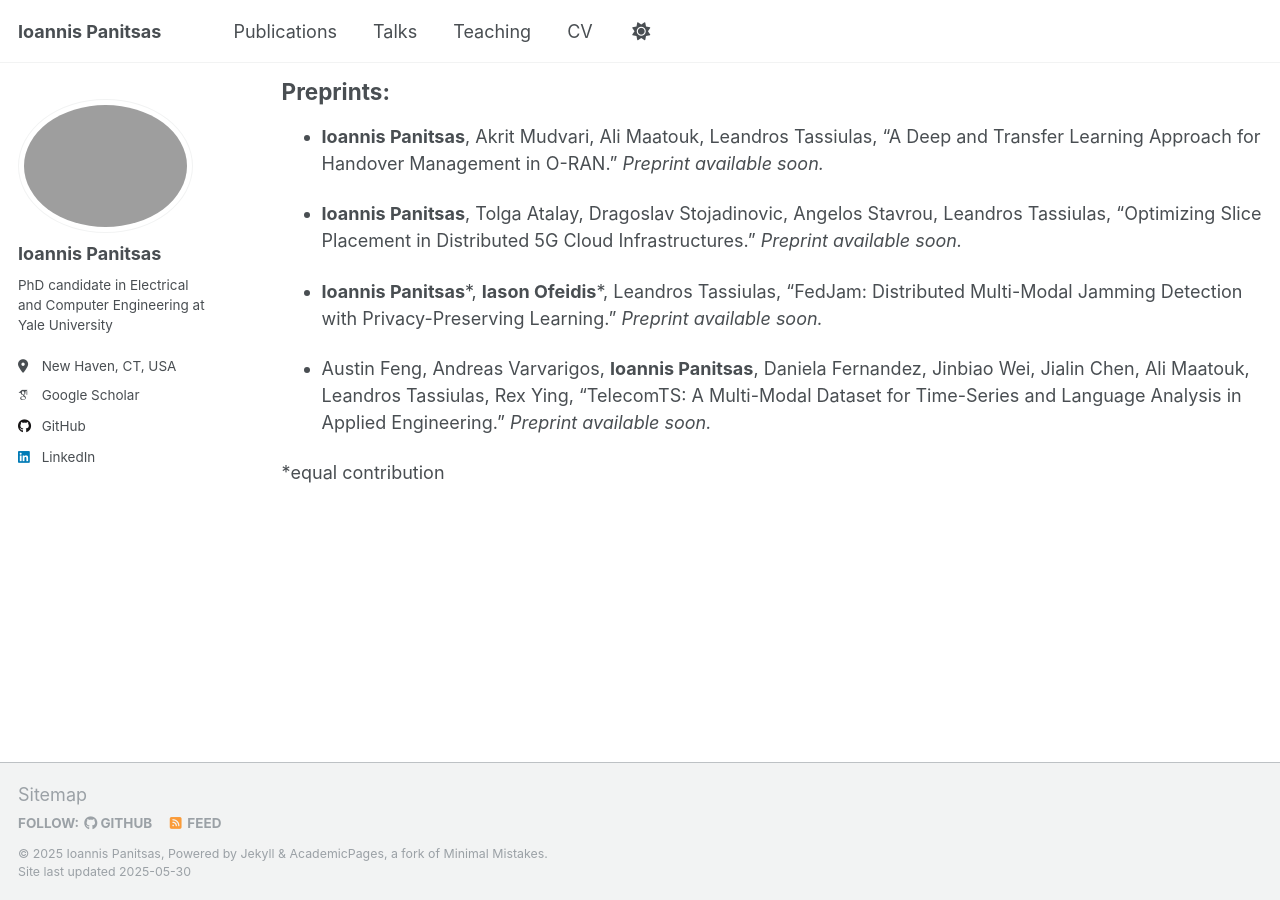
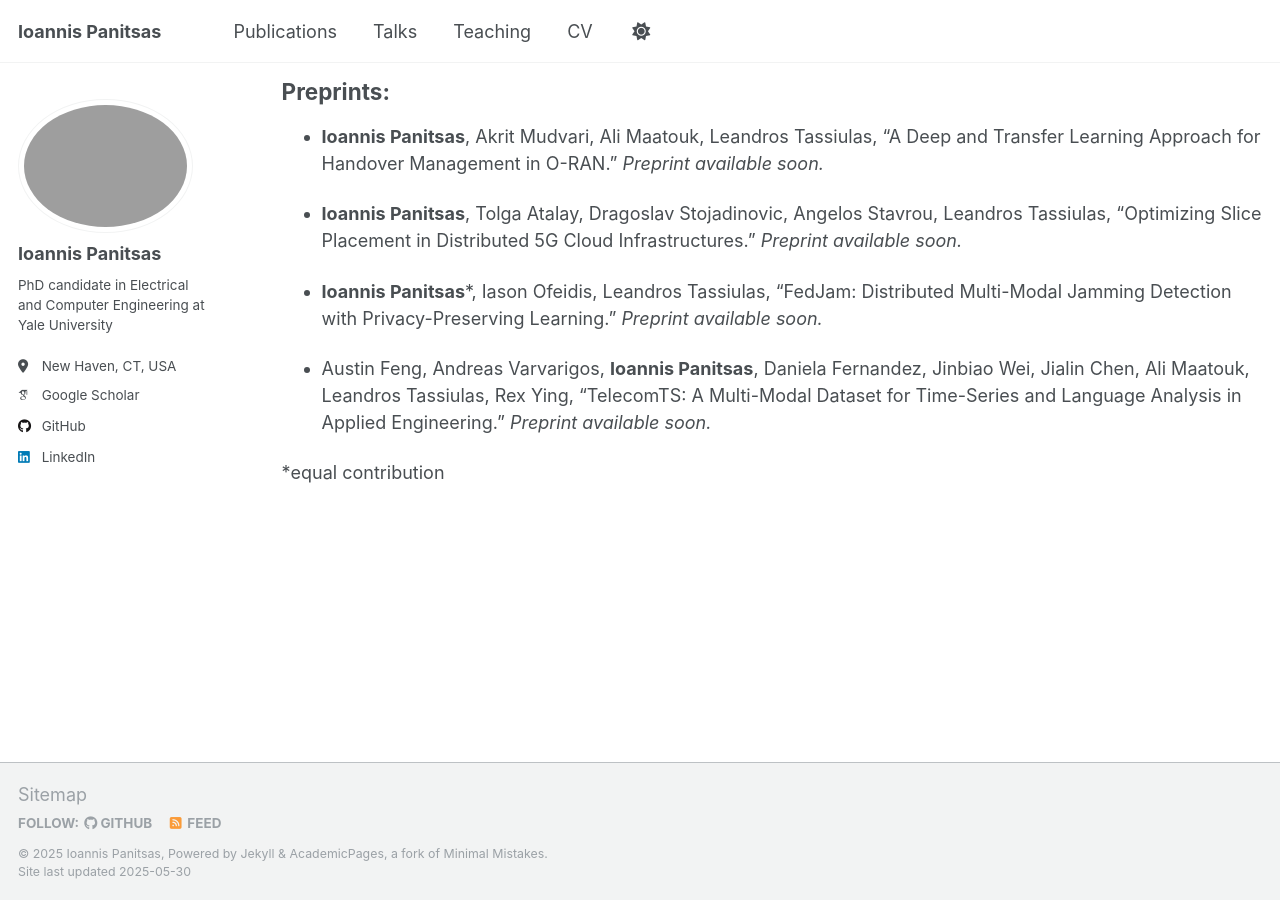
Before and after one commit to panitsasi/panitsasi.github.io, a Jekyll site: the page built from _pages/publications.md, in a window 1280 px wide and 900 px high, scrolled down 519 px. Built offline with Jekyll 4.4.1, drawn with Linux system fonts in a browser that asks for light colours; some web fonts are replaced.

Commit message:
Updated the index page

```diff
--- a/_pages/publications.md
+++ b/_pages/publications.md
@@ -19,7 +19,7 @@
 
 * **Ioannis Panitsas**, Tolga Atalay, Dragoslav Stojadinovic, Angelos Stavrou, Leandros Tassiulas, “Optimizing Slice Placement in Distributed 5G Cloud Infrastructures.” *Preprint available soon.*
 
-* **Ioannis Panitsas**\*, **Iason Ofeidis**\*, Leandros Tassiulas, “FedJam: Distributed Multi-Modal Jamming Detection with Privacy-Preserving Learning.” *Preprint available soon.*
+* **Ioannis Panitsas**\*, Iason Ofeidis, Leandros Tassiulas, “FedJam: Distributed Multi-Modal Jamming Detection with Privacy-Preserving Learning.” *Preprint available soon.*
 
 * Austin Feng, Andreas Varvarigos, **Ioannis Panitsas**, Daniela Fernandez, Jinbiao Wei, Jialin Chen, Ali Maatouk, Leandros Tassiulas, Rex Ying, “TelecomTS: A Multi-Modal Dataset for Time-Series and Language Analysis in Applied Engineering.” *Preprint available soon.*
 
```
